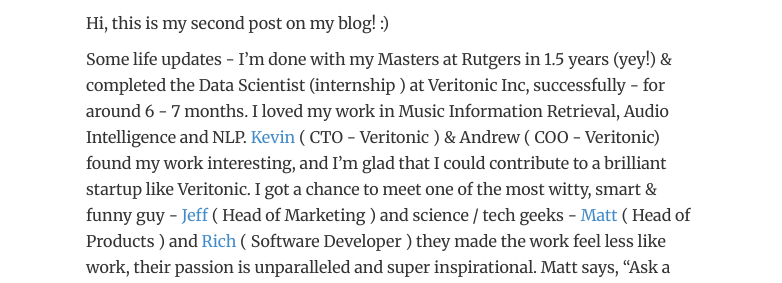
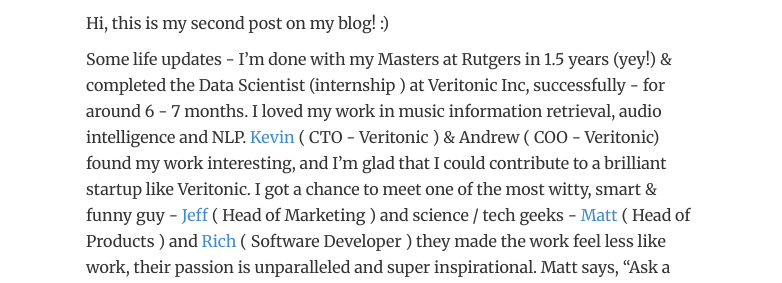
Before and after one commit to shradhit7/shradhit7.github.io, a Jekyll site: the page built from _posts/2020-01-10- Full Time Job.md, in a window 1280 px wide. Shown: the part 197-480 px from the top of the page, without its empty margins (248-1030 px from the left). Built offline with Jekyll 4.4.1, drawn with Linux system fonts in a browser that asks for light colours.

```diff
--- a/_posts/2020-01-10- Full Time Job.md
+++ b/_posts/2020-01-10- Full Time Job.md
@@ -5,7 +5,7 @@ title: Transition
 
 Hi, this is my second post on my blog! :)
 
-Some life updates - I’m done with my Masters at Rutgers in 1.5 years (yey!) & completed the Data Scientist (internship ) at Veritonic Inc, successfully - for around 6 - 7 months. I loved my work in Music Information Retrieval, Audio Intelligence and NLP. [Kevin](https://falicon.com/) ( CTO - Veritonic ) & Andrew ( COO - Veritonic) found my work interesting, and I’m glad that I could contribute to a brilliant startup like Veritonic. I got a chance to meet one of the most witty, smart & funny guy - [Jeff](https://www.linkedin.com/in/jeffreyspiro/) ( Head of Marketing ) and science / tech geeks - [Matt](https://www.mattgagliano.com/) ( Head of Products ) and [Rich](https://www.richinfante.com/) ( Software Developer ) they made the work feel less like work, their passion is unparalleled and super inspirational. Matt says, “Ask a person, what he likes to do in his free time / projects he is working on the side “ and his enthusiasm, will be enough to tell you if he is the right person for the hire.
+Some life updates - I’m done with my Masters at Rutgers in 1.5 years (yey!) & completed the Data Scientist (internship ) at Veritonic Inc, successfully - for around 6 - 7 months. I loved my work in music information retrieval, audio intelligence and NLP. [Kevin](https://falicon.com/) ( CTO - Veritonic ) & Andrew ( COO - Veritonic) found my work interesting, and I’m glad that I could contribute to a brilliant startup like Veritonic. I got a chance to meet one of the most witty, smart & funny guy - [Jeff](https://www.linkedin.com/in/jeffreyspiro/) ( Head of Marketing ) and science / tech geeks - [Matt](https://www.mattgagliano.com/) ( Head of Products ) and [Rich](https://www.richinfante.com/) ( Software Developer ) they made the work feel less like work, their passion is unparalleled and super inspirational. Matt says, “Ask a person, what he likes to do in his free time / projects he is working on the side “ and his enthusiasm, will be enough to tell you if he is the right person for the hire.
 
 Having some experience of startups, I wanted to get a taste of mid size / big firms thus I accepted a full time employment offer from ZS Associates (New York City), for the position of Data Science Associate (basically a data scientist). Now I’ve got some time to reflect back about the mindset that led me to adopt habits, I suppose were right to be a better data scientist at Veritonic and crack interview at ZS Associates. There are many things I learned / understood / experienced as an international student applying for jobs and during the perparation for interviews. I’ll give my perspective on that (wrt Data Science) and mention hacks and tricks to be a better data scientist!
 
```
